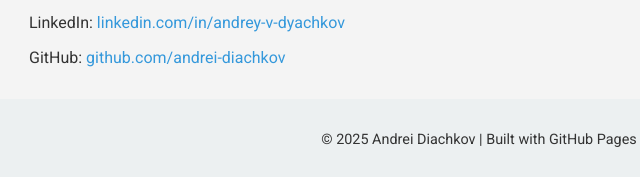
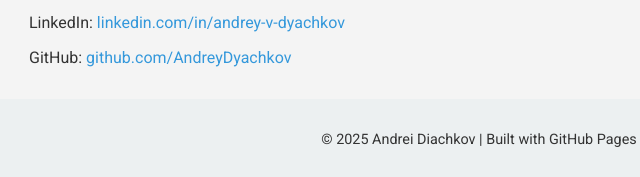
Before and after one commit to AndreyDyachkov/AndreyDyachkov.github.io, a plain HTML site: page index.html in a window 1280 px wide. Shown: the part 734-911 px from the top of the page, 161-801 px from the left. Drawn offline with Linux system fonts and the light colour scheme.

Commit message:
Update index.html

```diff
--- a/index.html
+++ b/index.html
@@ -102,7 +102,7 @@
         <h2>Contact</h2>
         <p>Email: <a href="mailto:andrewdyachkov@yahoo.com">andrewdyachkov@yahoo.com</a></p>
         <p>LinkedIn: <a href="https://www.linkedin.com/in/andrey-v-dyachkov/">linkedin.com/in/andrey-v-dyachkov</a></p>
-        <p>GitHub: <a href="https://github.com/andrei-diachkov">github.com/andrei-diachkov</a></p>
+        <p>GitHub: <a href="https://github.com/AndreyDyachkov">github.com/AndreyDyachkov</a></p>
     </section>
 
     <footer>
```
